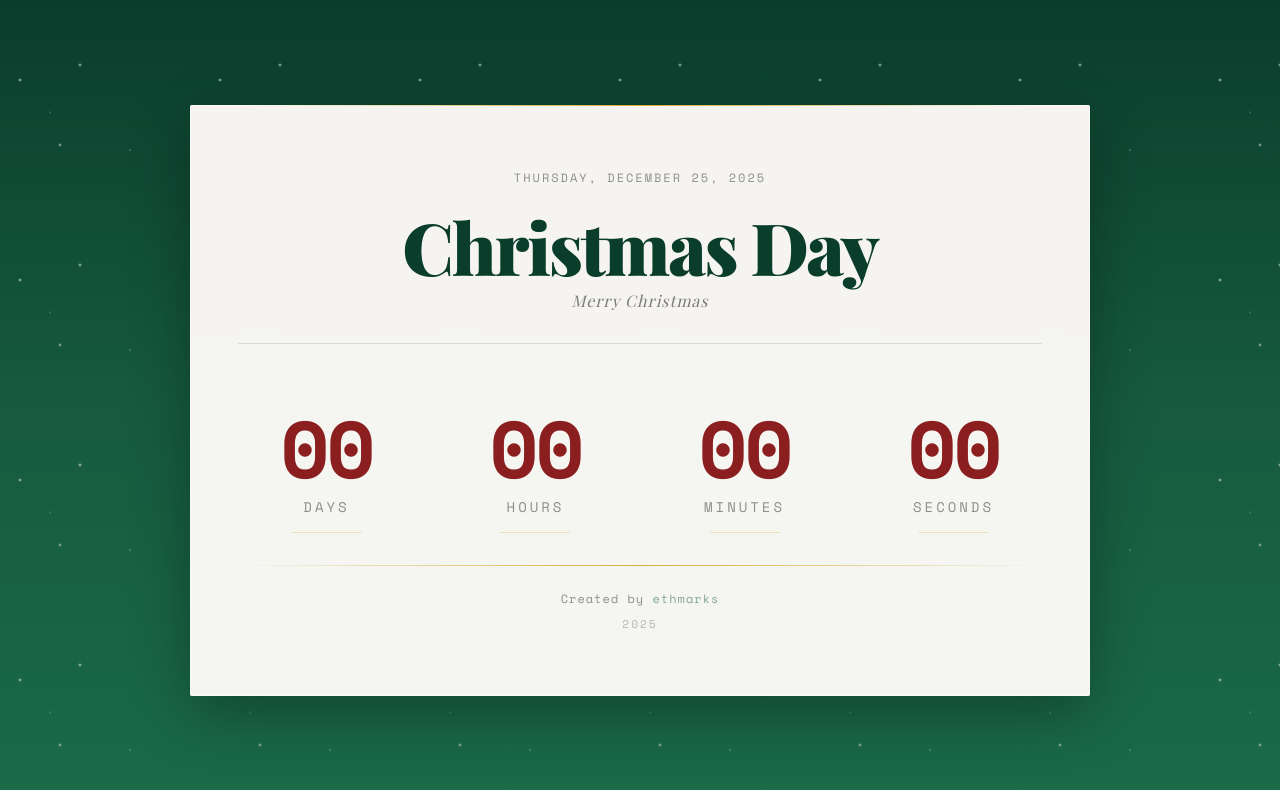
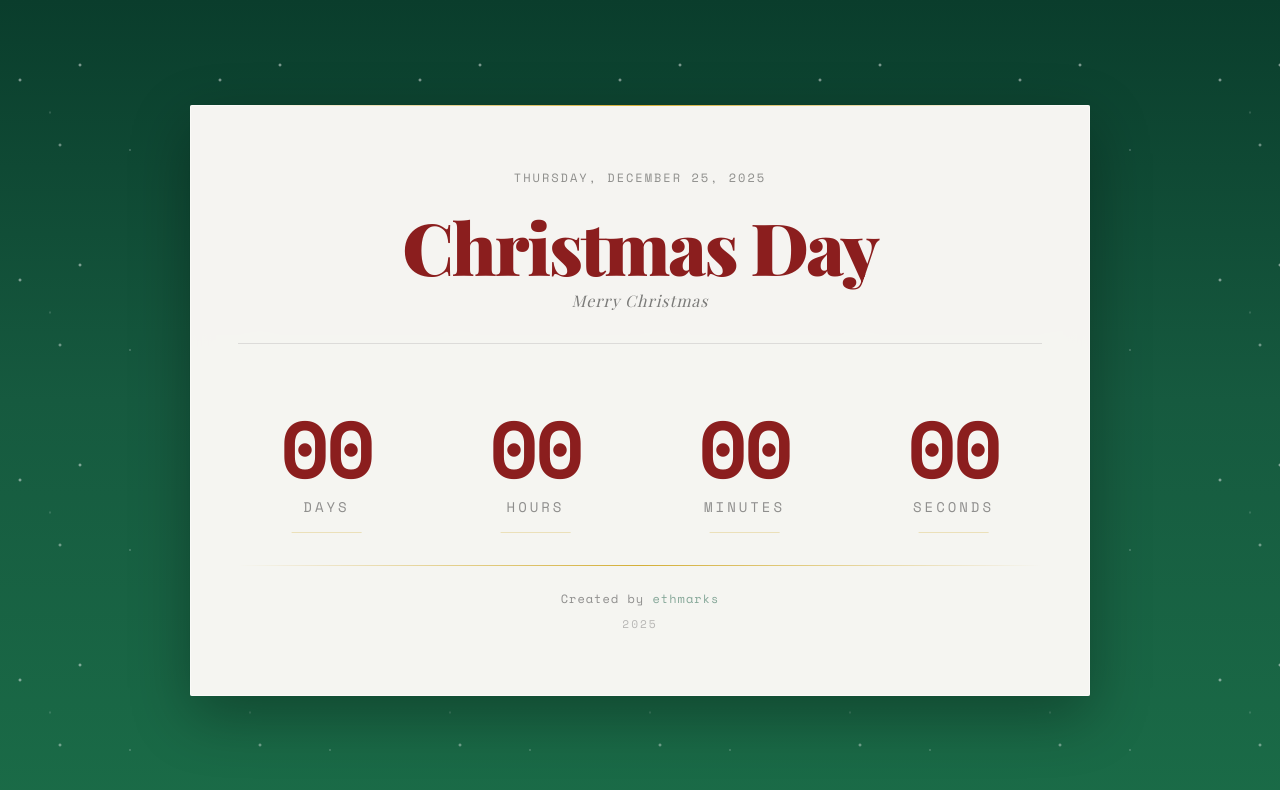
Before and after one commit to ethmarks/xmas, a website: page index.html in a window 1280 px wide. Drawn offline with nearby package versions, Linux system fonts and the light colour scheme.

Commit message:
add colour change to .title

```diff
--- a/index.html
+++ b/index.html
@@ -55,7 +55,7 @@
 
         <header class="header">
             <div class="date-display" x-text="new Date().toLocaleDateString('en-US', { weekday: 'long', month: 'long', day: 'numeric', year: 'numeric' })"></div>
-            <h1 class="title" x-text="title">Christmas Eve</h1>
+            <h1 class="title" x-text="title" :class="{ 'christmas-arrived': isChristmas }">Christmas Eve</h1>
             <div class="subtitle" x-text="subtitle">A Countdown to Wonder</div>
         </header>
 
--- a/style.css
+++ b/style.css
@@ -144,6 +144,7 @@ body {
     letter-spacing: -2px;
     margin-bottom: 0.5rem;
     line-height: 1;
+    transition: color 1s ease;
 }
 
 .subtitle {
@@ -153,6 +154,10 @@ body {
     opacity: 0.6;
     font-style: italic;
     letter-spacing: 1px;
+}
+
+.title.christmas-arrived {
+    color: var(--deep-red);
 }
 
 .countdown {
```
